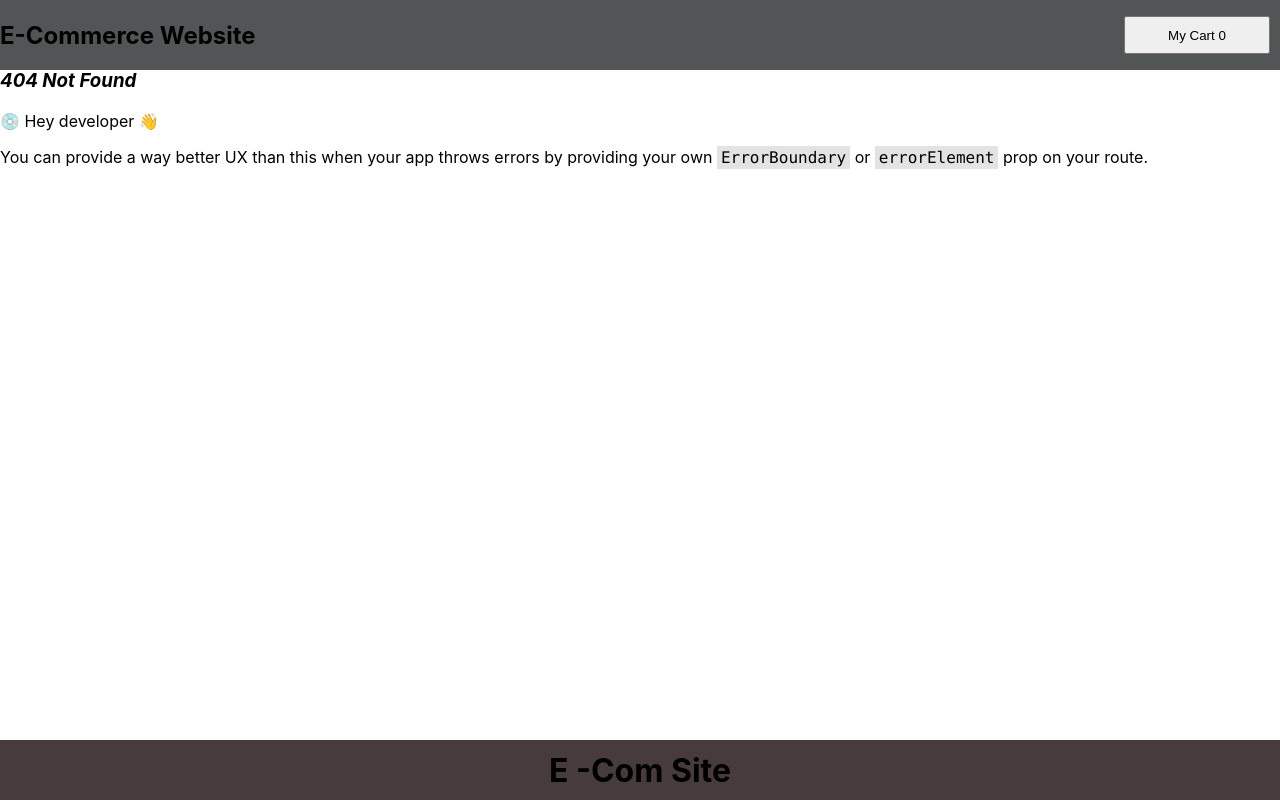
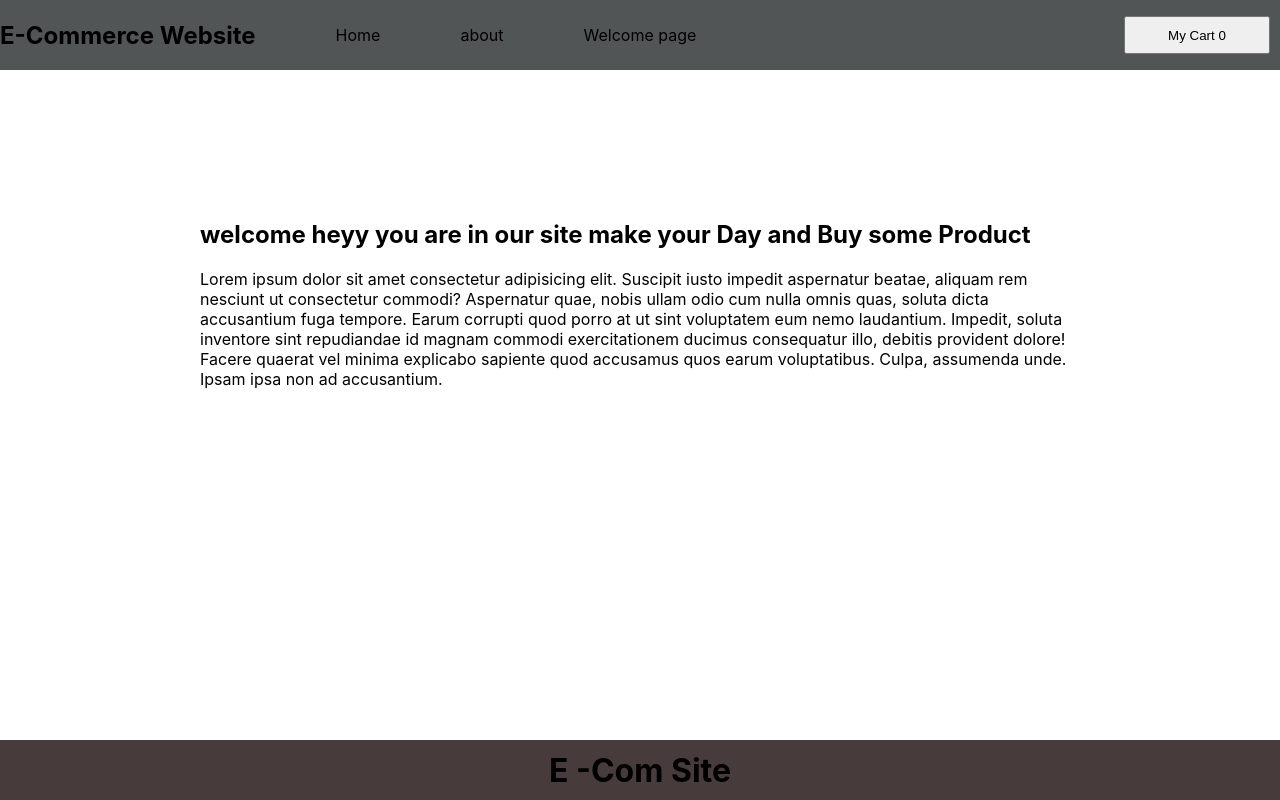
Before and after one commit to Ravi-Gosai/E-Commerce-Site-FrontEnd, a React (Create React App) app: page /welcome in a window 1280 px wide. Before the commit this address had no page. Built offline with nearby package versions, Linux system fonts and the light colour scheme.

Commit message:
welcomepage Done

```diff
--- a/src/App.js
+++ b/src/App.js
@@ -1,41 +1,42 @@
-
 import "./App.css";
-import Header from "./Components/Header";
 
 
-import CartContextProvider from "./store/CartContextProvider";
-import Footer from "./Components/Footer";
 import { RouterProvider, createBrowserRouter } from "react-router-dom";
 import Aboutpage from "./Components/AboutPage";
 import HomePage from "./Components/HomePage";
 import { useState } from "react";
-
-
-
-
-
+import RootOutLay from "./Components/RootLayOut";
+import WelComePage from "./Components/welpage/WelcomePage";
 
 function App() {
   const [cartShow, setCartShow] = useState(false);
 
   const router = createBrowserRouter([
-
-    {path : '/', element : <HomePage cartShow={cartShow} setCartShow={setCartShow}></HomePage>},
-    {path:'/about' , element : <Aboutpage/>}
+    {
+      path : '/',
+      element : <RootOutLay setCartShow={setCartShow}/> ,
+      children :[
+        {
+          path : '/about',
+          element : <Aboutpage/>
+        },
+        {
+          path : '/',
+          element : <HomePage cartShow={cartShow} setCartShow={setCartShow}></HomePage>
+        },
+        {
+          path : '/welcome',
+          element : <WelComePage></WelComePage>
+        }
+      ]
+    }
   ])
 
   return (
-    <>
 
-      <CartContextProvider>
-        <Header onShow={setCartShow}  />
-    <RouterProvider router={router}>
+      <RouterProvider router={router}></RouterProvider>
 
-    </RouterProvider>
-        <Footer></Footer>
-      </CartContextProvider>
 
-    </>
   );
 }
 
--- a/src/Components/Header.js
+++ b/src/Components/Header.js
@@ -1,16 +1,23 @@
 import { useContext } from 'react';
 import classes from './Header.module.css'
 import CartContext from '../store/cart-context';
-import { Link } from 'react-router-dom';
+import { NavLink } from 'react-router-dom';
 const Header = (props)=>{
 
 const cartCtx = useContext(CartContext)
 const totalQunantity = cartCtx.cartProduct.reduce((intial, product)=>{
     return intial + product.quantity
 },0)
+
+
     return <div className={classes.header}>
         <h2>E-Commerce Website</h2>
-        {/* <Link to='/about'> <li>about</li></Link> */}
+        <ul className={classes.ul}>
+        <NavLink to='/'> <li className={classes.li}>Home</li></NavLink>
+        <NavLink to='/about'> <li className={classes.li}>about</li></NavLink>
+        <NavLink to='/welcome'> <li className={classes.li}>Welcome page</li></NavLink>
+
+        </ul>
         <div className={classes.cartbtndiv}>
             <button className={classes.cartbtn} onClick={()=>props.onShow(true)}>My Cart {totalQunantity}</button>
         </div>
--- a/src/Components/Header.module.css
+++ b/src/Components/Header.module.css
@@ -22,3 +22,21 @@
     width: 146px;
     height: 38px;
 }
+.ul{
+    display: flex;
+
+}
+
+.li{
+    color: black;
+    text-decoration: none;
+    margin: 40px;
+    list-style: none;
+
+}
+a{
+    text-decoration: none;
+}
+.red li{
+    color: red;
+}
--- /dev/null
+++ b/src/Components/RootLayOut.js
@@ -0,0 +1,17 @@
+import { Outlet } from "react-router-dom";
+import CartContextProvider from "../store/CartContextProvider";
+import Header from "./Header";
+import Footer from "./Footer";
+
+const RootOutLay = ({setCartShow})=>{
+    return (
+        <>
+             <CartContextProvider>
+             <Header onShow={setCartShow} />
+             <Outlet/>
+             <Footer />
+             </CartContextProvider>
+        </>
+    )
+}
+export default RootOutLay;
--- /dev/null
+++ b/src/Components/welpage/WelcomePage.css
@@ -0,0 +1,4 @@
+.welcome{
+    margin: 100px;
+    padding: 100px;
+}
--- /dev/null
+++ b/src/Components/welpage/WelcomePage.js
@@ -0,0 +1,12 @@
+import './WelcomePage.css'
+const WelComePage = ()=>{
+    return(
+        <div>
+            <div className="welcome">
+                <h2>welcome heyy you are in our site make your Day and Buy some Product</h2>
+                <p>Lorem ipsum dolor sit amet consectetur adipisicing elit. Suscipit iusto impedit aspernatur beatae, aliquam rem nesciunt ut consectetur commodi? Aspernatur quae, nobis ullam odio cum nulla omnis quas, soluta dicta accusantium fuga tempore. Earum corrupti quod porro at ut sint voluptatem eum nemo laudantium. Impedit, soluta inventore sint repudiandae id magnam commodi exercitationem ducimus consequatur illo, debitis provident dolore! Facere quaerat vel minima explicabo sapiente quod accusamus quos earum voluptatibus. Culpa, assumenda unde. Ipsam ipsa non ad accusantium.</p>
+            </div>
+        </div>
+    )
+}
+export default WelComePage;
```
